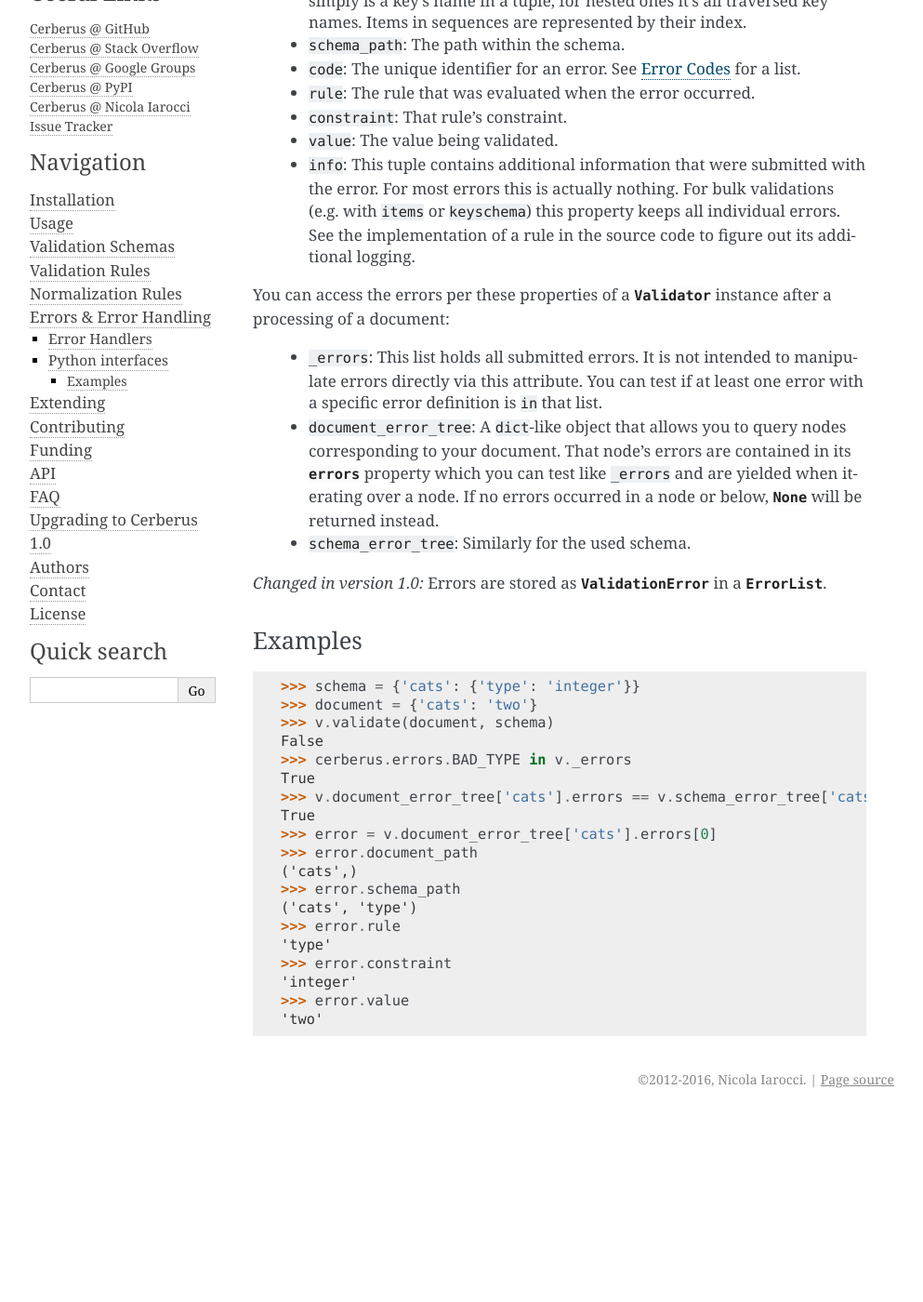
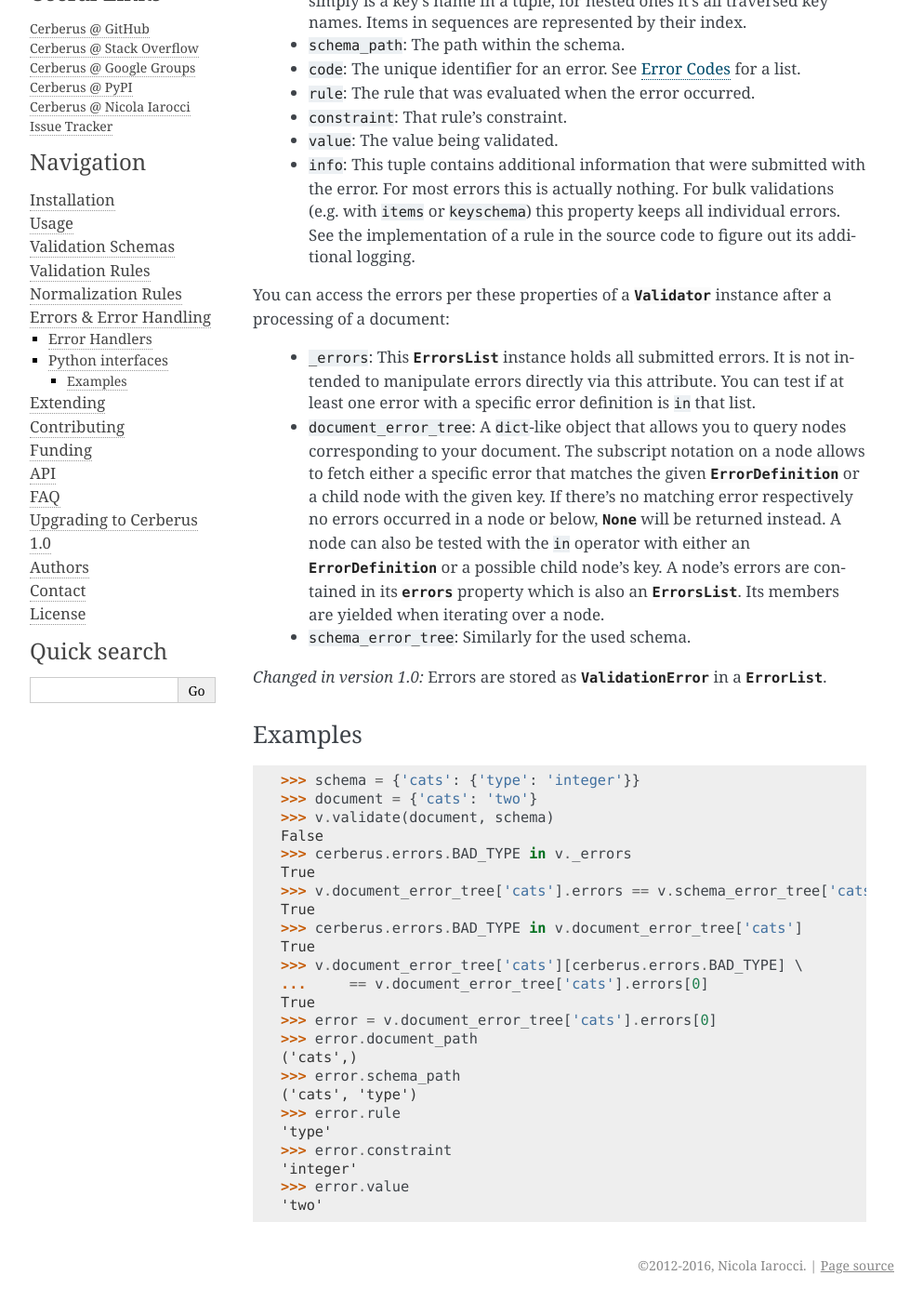
Before and after one commit to pyeve/cerberus, a Sphinx documentation site: the page built from docs/errors.rst, in a window 1280 px wide and 1400 px high, scrolled down 760 px. Shown: the whole window at 93% size, without its empty margins (148-1141 px from the left). Built offline with Sphinx 7.4.7, drawn with Linux system fonts in a browser that asks for light colours; comment, search, counter and statistics services are not loaded; before the commit the page ends 1960 px from its top, so only the background shows below that.

Commit message:
Adds the ability to query for a type of error in an error tree

```diff
--- a/docs/errors.rst
+++ b/docs/errors.rst
@@ -51,16 +51,23 @@ the following properties:
 You can access the errors per these properties of a :class:`~cerberus.Validator`
 instance after a processing of a document:
 
-  - ``_errors``: This list holds all submitted errors. It is not intended to
-    manipulate errors directly via this attribute. You can test if at least one
-    error with a specific error definition is ``in`` that list.
+  - ``_errors``: This :class:`~cerberus.errors.ErrorsList` instance  holds all
+    submitted errors. It is not intended to manipulate errors directly via this
+    attribute. You can test if at least one error with a specific error
+    definition is ``in`` that list.
 
   - ``document_error_tree``: A ``dict``-like object that allows you to query
-    nodes corresponding to your document. That node's errors are contained in
-    its :attr:`errors` property which you can test like ``_errors`` and are
-    yielded when iterating over a node. If no errors occurred in a node or
+    nodes corresponding to your document.
+    The subscript notation on a node allows to fetch either a specific error
+    that matches the given :class:`~cerberus.errors.ErrorDefinition` or a child
+    node with the given key.
+    If there's no matching error respectively no errors occurred in a node or
     below, :obj:`None` will be returned instead.
-
+    A node can also be tested with the ``in`` operator with either an
+    :class:`~cerberus.errors.ErrorDefinition` or a possible child node's key.
+    A node's errors are contained in its :attr:`errors` property which is also
+    an :class:`~cerberus.errors.ErrorsList`. Its members are yielded when
+    iterating over a node.
   - ``schema_error_tree``: Similarly for the used schema.
 
 .. versionchanged:: 1.0
@@ -80,6 +87,11 @@ Examples
     True
     >>> v.document_error_tree['cats'].errors == v.schema_error_tree['cats']['type'].errors
     True
+    >>> cerberus.errors.BAD_TYPE in v.document_error_tree['cats']
+    True
+    >>> v.document_error_tree['cats'][cerberus.errors.BAD_TYPE] \
+    ...     == v.document_error_tree['cats'].errors[0]
+    True
     >>> error = v.document_error_tree['cats'].errors[0]
     >>> error.document_path
     ('cats',)
```
Also changed, not shown: 3 other files.
